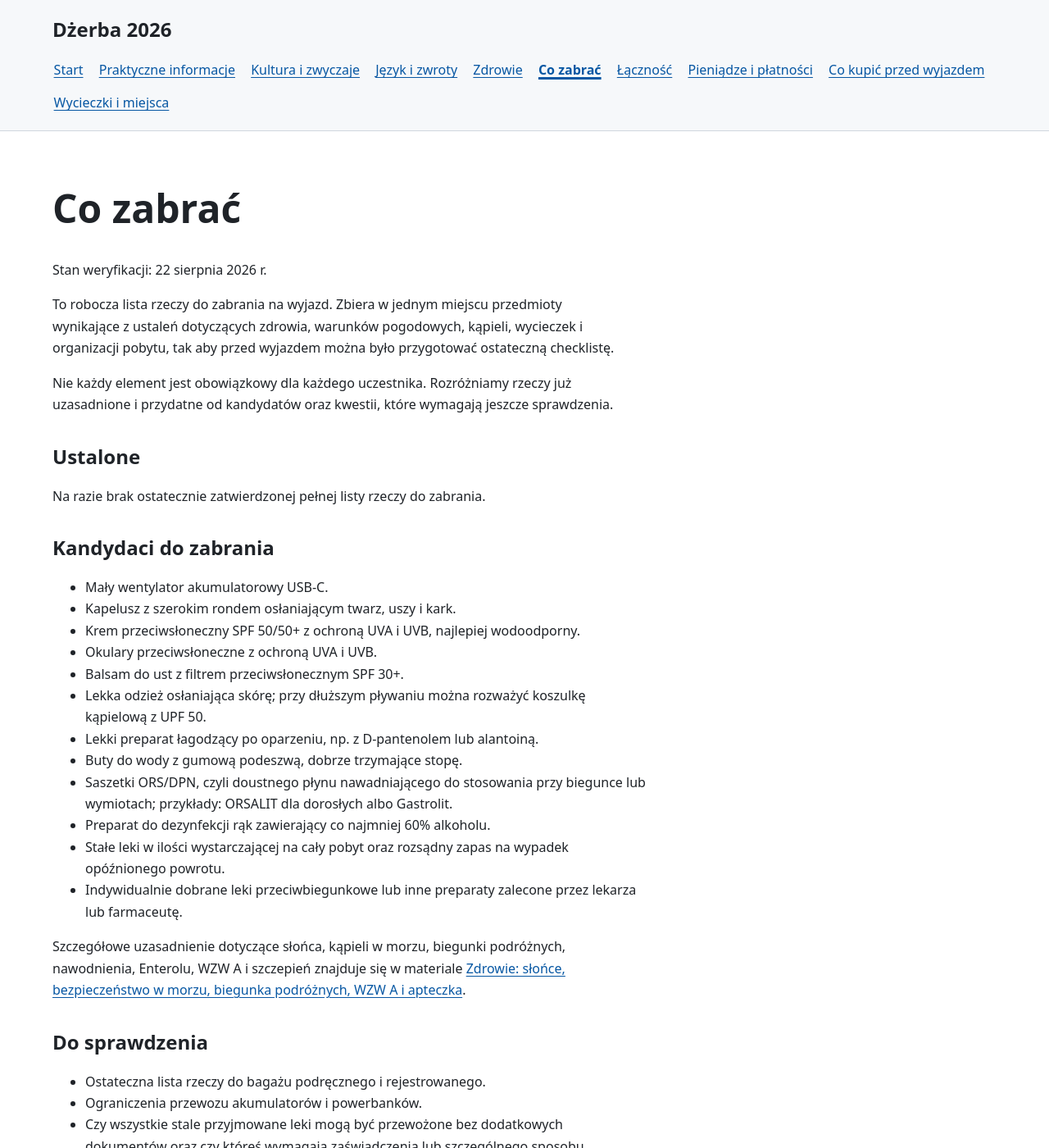
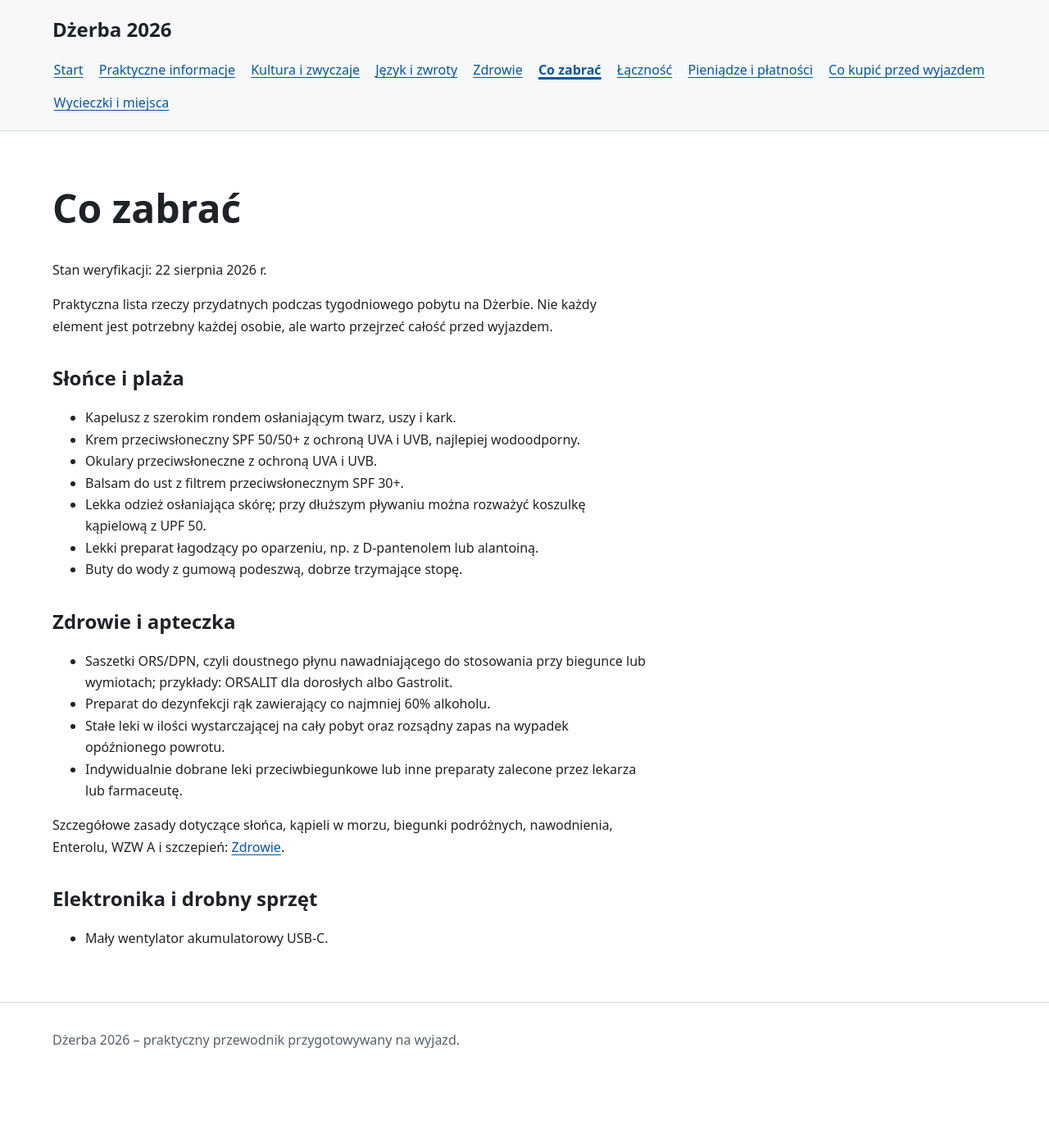
Before and after one commit to rotnicki/djerba-2026, a Jekyll site: the page built from co-zabrac.md, in a window 1280 px wide and 1400 px high. Shown: the whole window at 82% size. Built offline with Jekyll 4.4.1, drawn with Linux system fonts in a browser that asks for light colours; our own code applies the rules of GitHub Pages for plain Markdown files; some of the changed text lies outside the part shown.

Commit message:
Uprość stronę Co zabrać do praktycznej listy

```diff
--- a/co-zabrac.md
+++ b/co-zabrac.md
@@ -2,17 +2,10 @@
 
 Stan weryfikacji: 22 sierpnia 2026 r.
 
-To robocza lista rzeczy do zabrania na wyjazd. Zbiera w jednym miejscu przedmioty wynikające z ustaleń dotyczących zdrowia, warunków pogodowych, kąpieli, wycieczek i organizacji pobytu, tak aby przed wyjazdem można było przygotować ostateczną checklistę.
+Praktyczna lista rzeczy przydatnych podczas tygodniowego pobytu na Dżerbie. Nie każdy element jest potrzebny każdej osobie, ale warto przejrzeć całość przed wyjazdem.
 
-Nie każdy element jest obowiązkowy dla każdego uczestnika. Rozróżniamy rzeczy już uzasadnione i przydatne od kandydatów oraz kwestii, które wymagają jeszcze sprawdzenia.
+## Słońce i plaża
 
-## Ustalone
-
-Na razie brak ostatecznie zatwierdzonej pełnej listy rzeczy do zabrania.
-
-## Kandydaci do zabrania
-
-- Mały wentylator akumulatorowy USB-C.
 - Kapelusz z szerokim rondem osłaniającym twarz, uszy i kark.
 - Krem przeciwsłoneczny SPF 50/50+ z ochroną UVA i UVB, najlepiej wodoodporny.
 - Okulary przeciwsłoneczne z ochroną UVA i UVB.
@@ -20,15 +13,16 @@
 - Lekka odzież osłaniająca skórę; przy dłuższym pływaniu można rozważyć koszulkę kąpielową z UPF 50.
 - Lekki preparat łagodzący po oparzeniu, np. z D-pantenolem lub alantoiną.
 - Buty do wody z gumową podeszwą, dobrze trzymające stopę.
+
+## Zdrowie i apteczka
+
 - Saszetki ORS/DPN, czyli doustnego płynu nawadniającego do stosowania przy biegunce lub wymiotach; przykłady: ORSALIT dla dorosłych albo Gastrolit.
 - Preparat do dezynfekcji rąk zawierający co najmniej 60% alkoholu.
 - Stałe leki w ilości wystarczającej na cały pobyt oraz rozsądny zapas na wypadek opóźnionego powrotu.
 - Indywidualnie dobrane leki przeciwbiegunkowe lub inne preparaty zalecone przez lekarza lub farmaceutę.
 
-Szczegółowe uzasadnienie dotyczące słońca, kąpieli w morzu, biegunki podróżnych, nawodnienia, Enterolu, WZW A i szczepień znajduje się w materiale [Zdrowie: słońce, bezpieczeństwo w morzu, biegunka podróżnych, WZW A i apteczka](zdrowie.md).
+Szczegółowe zasady dotyczące słońca, kąpieli w morzu, biegunki podróżnych, nawodnienia, Enterolu, WZW A i szczepień: [Zdrowie](zdrowie.md).
 
-## Do sprawdzenia
+## Elektronika i drobny sprzęt
 
-- Ostateczna lista rzeczy do bagażu podręcznego i rejestrowanego.
-- Ograniczenia przewozu akumulatorów i powerbanków.
-- Czy wszystkie stale przyjmowane leki mogą być przewożone bez dodatkowych dokumentów oraz czy któreś wymagają zaświadczenia lub szczególnego sposobu transportu.
+- Mały wentylator akumulatorowy USB-C.
```
